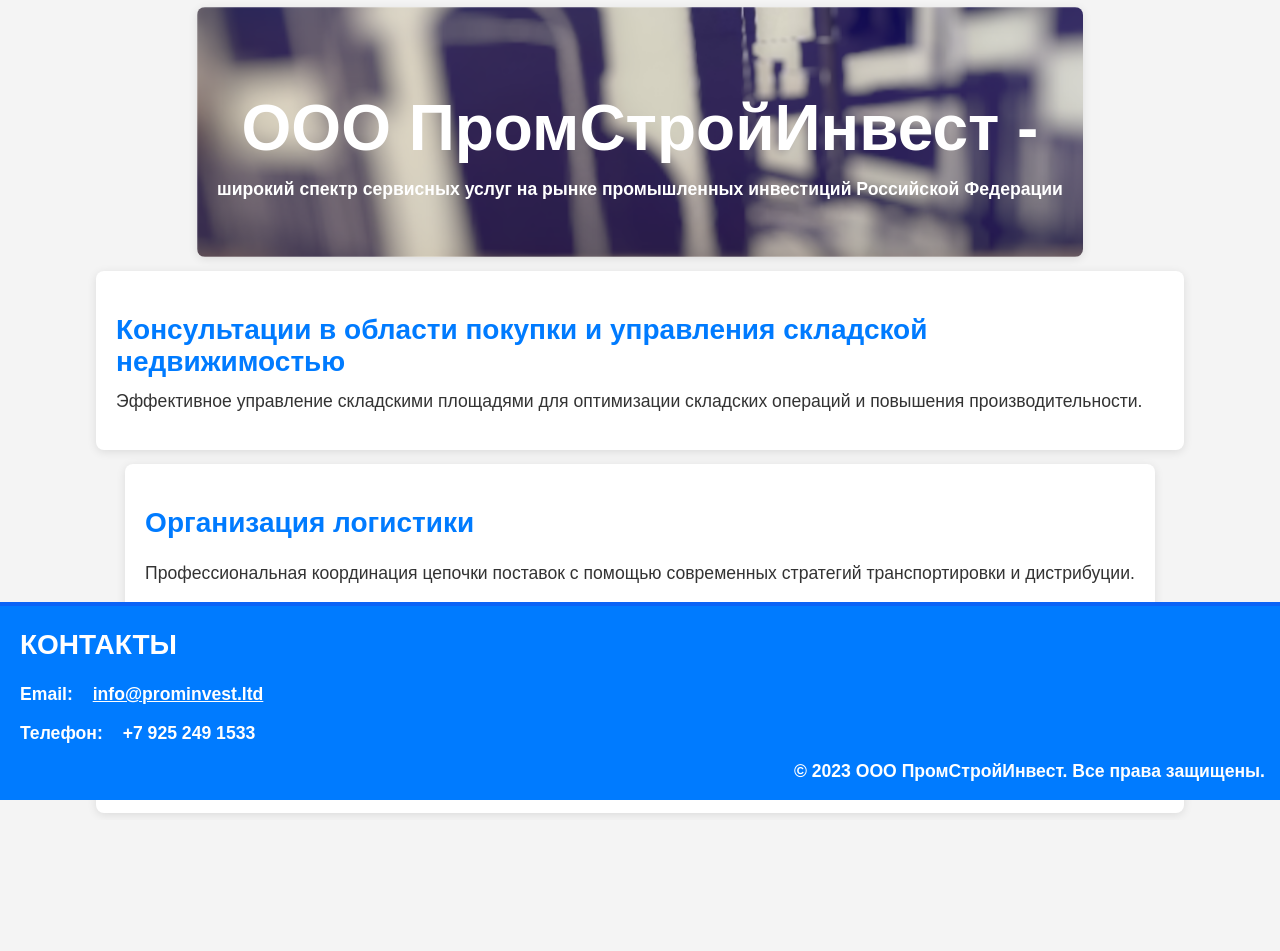
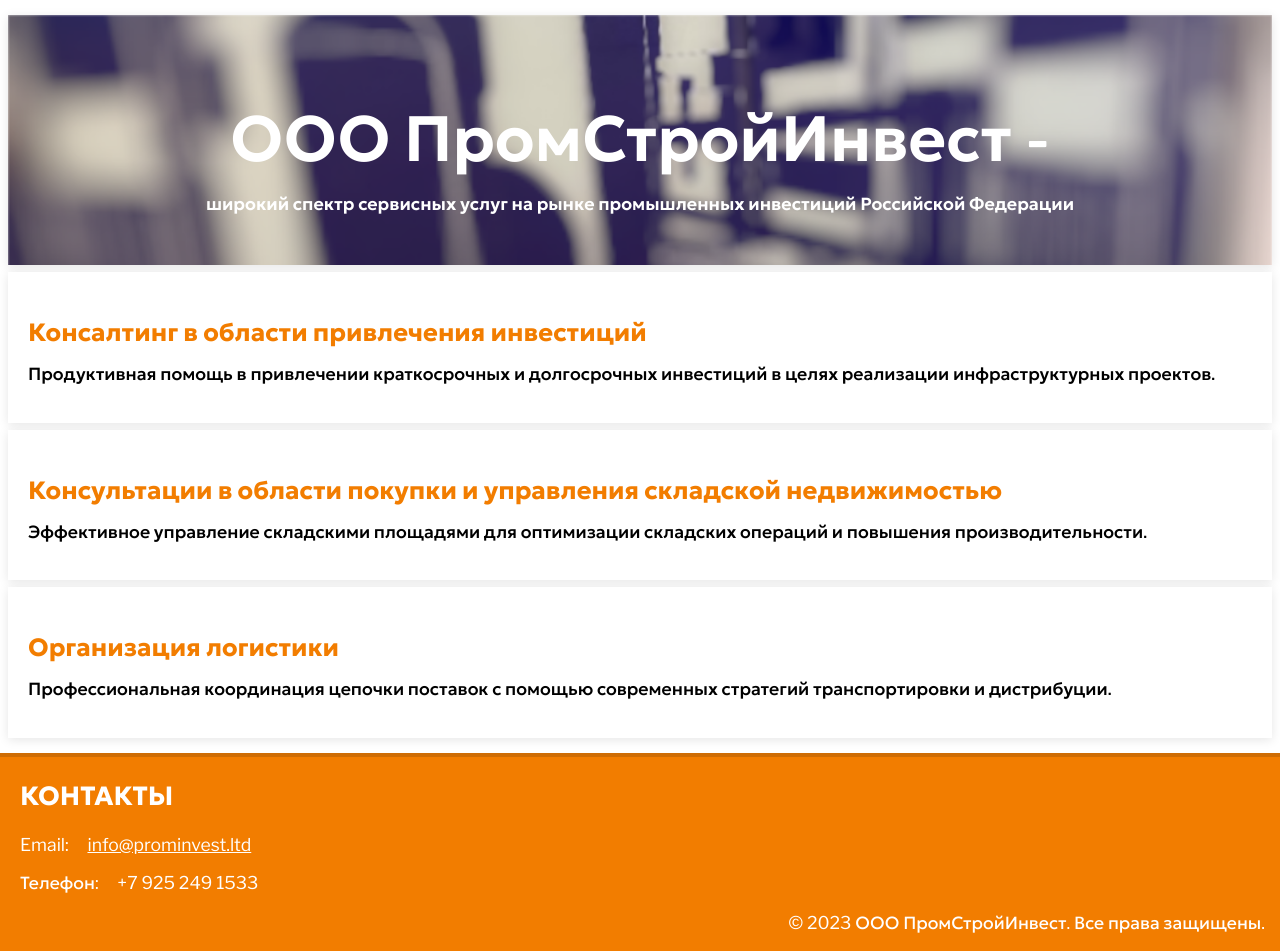
Before and after one commit to ananasmath/promstroy, a plain HTML site: page index.htm in a window 1280 px wide. Before the commit the page ends 820 px from the top, so only its background shows below. Drawn offline with nearby package versions, Linux system fonts and the light colour scheme.

Commit message:
Update index.htm

```diff
--- a/index.htm
+++ b/index.htm
@@ -1,86 +1,47 @@
-<!DOCTYPE html>
-<html lang="ru">
+<!doctype html>
+<html>
     <head>
+        <style>
+            @import url('https://fonts.googleapis.com/css2?family=Geologica:wght@100..900&family=Libre+Franklin:ital,wght@0,100..900;1,100..900&display=swap');
+        </style>
         <link rel="stylesheet" href="css.css">
-    <link href="photo/logo.jpeg" rel="shortcut icon" type="image/x-icon">
-    <meta charset="UTF-8">
-    <meta name="viewport" content="width=device-width, initial-scale=1.0">
+        <link href="photo/logo.jpeg" rel="shortcut icon" type="image">
+        <meta charset="utf-8" />
+        <meta
+            name="viewport"
+            content="width=device-width"
+        />
         <title>ООО ПромСтройИнвест</title>
-    <style>
-        body {
-            font-family: Arial, sans-serif;
-            margin: 0;
-            padding: 0;
-            background-color: #f4f4f4;
-            color: #333;
-        }
-        header {
-            background: #007bff;
-            color: white;
-            padding: 50px 20px;
-            text-align: center;
-        }
-        h1 {
-            font-size: 36px;
-            margin: 0;
-        }
-        h2 {
-            font-size: 28px;
-            color: #007bff;
-        }
-        section {
-            padding: 20px 20px;
-            margin: 7px auto;
-            background: white;
-            border-radius: 8px;
-            max-width: 85%;
-            box-shadow: 0 2px 10px rgba(0, 0, 0, 0.1);
-
-        }
-        footer {
-            text-align: center;
-            background: #007bff;
-            color: white;
-            position: absolute;
-            left: 0;
-            bottom: 0;
-            right: 0;
-        }
-        .highlight {
-            font-weight: bold;
-            color: #fff; /* Контрастный цвет */
-        }
-    </style>
     </head>
     <body>
-
-
+        <main>
+            <article>
                 <section class="consulting" style="height: 250px;">
-    <p style="font-size: 64px; color: #fff; text-align: center; font-weight: 600;">ООО ПромСтройИнвест - </p>
-    <p style=" text-align: center; font-weight: 550; color: #fff; margin-top: -50px;">широкий спектр   сервисных услуг на рынке промышленных инвестиций Российской Федерации </p>
+                    <p class="mainzag">ООО ПромСтройИнвест - </p>
+                    <p class="slogan">широкий спектр   сервисных услуг на рынке промышленных инвестиций Российской Федерации </p>
                 </section>
 
-<section id="real-estate">
-    <h2>Консультации в области покупки и управления складской недвижимостью</h2>
-    <p style="margin-top: -10px; font-weight: 500;">Эффективное управление складскими площадями для оптимизации складских операций и повышения производительности.</p>
+                <section id="main_text">
+                    <strong><p id="zag">Консалтинг в области привлечения инвестиций</p></strong>
+                    <p style="margin-top: -10px; font-weight: 500; text-align: justify;" class="pod">Продуктивная помощь в привлечении краткосрочных и долгосрочных инвестиций в целях реализации инфраструктурных проектов.</p>
+                </section>
+                <section id="main_text">
+                    <strong><p id="zag">Консультации в области покупки и управления складской недвижимостью</p></strong>
+                    <p style="margin-top: -10px; font-weight: 500; text-align: justify;" class="pod">Эффективное управление складскими площадями для оптимизации складских операций и повышения производительности.</p>
                 </section>
 
-<section id="logistics">
-    <h2 style="font-weight: 700;">Организация логистики</h2>
-    <p>Профессиональная координация цепочки поставок с помощью современных стратегий транспортировки и дистрибуции.</p>
+                <section id="main_text">
+                    <strong><p id="zag">Организация логистики</p></strong>
+                    <p style="margin-top: -10px; font-weight: 500; text-align: justify;" class="pod">Профессиональная координация цепочки поставок с помощью современных стратегий транспортировки и дистрибуции.</p>
                 </section>
 
-<section id="contacts">
-    <h2>Консалтинг в области привлечения инвестиций</h2>
-    <p>Продуктивная помощь в привлечении краткосрочных и долгосрочных инвестиций в целях реализации инфраструктурных проектов.</p>
-</section>
-
-<footer style="text-align: left; border-top: #0B63F6 solid 4px; font-weight: 600;">
+            </article>
+        </main>
+        <footer>
             <h2 style="color: white; margin-left: 20px;">КОНТАКТЫ</h2>
             <p style="color: white; margin-left: 20px;">Email: <a href="mailto:info@prominvest.ltd" class="highlight" style="color: white; margin-left: 15px;">info@prominvest.ltd</a></p>
             <p style="color: white; margin-left: 20px;">Телефон: <span class="highlight" style="color: white; margin-left: 15px;" >+7 925 249 1533</span></p>
-    <p style="text-align: right; margin-right: 15px;" name="foot">© 2023 ООО ПромСтройИнвест. Все права защищены.</p>
+            <p style="text-align: right; margin-right: 15px; color:#fff" class="foot">© 2023 ООО ПромСтройИнвест. Все права защищены.</p>
         </footer>
-
     </body>
 </html>
```
Lines whose indentation alone changed are shown as unchanged.
